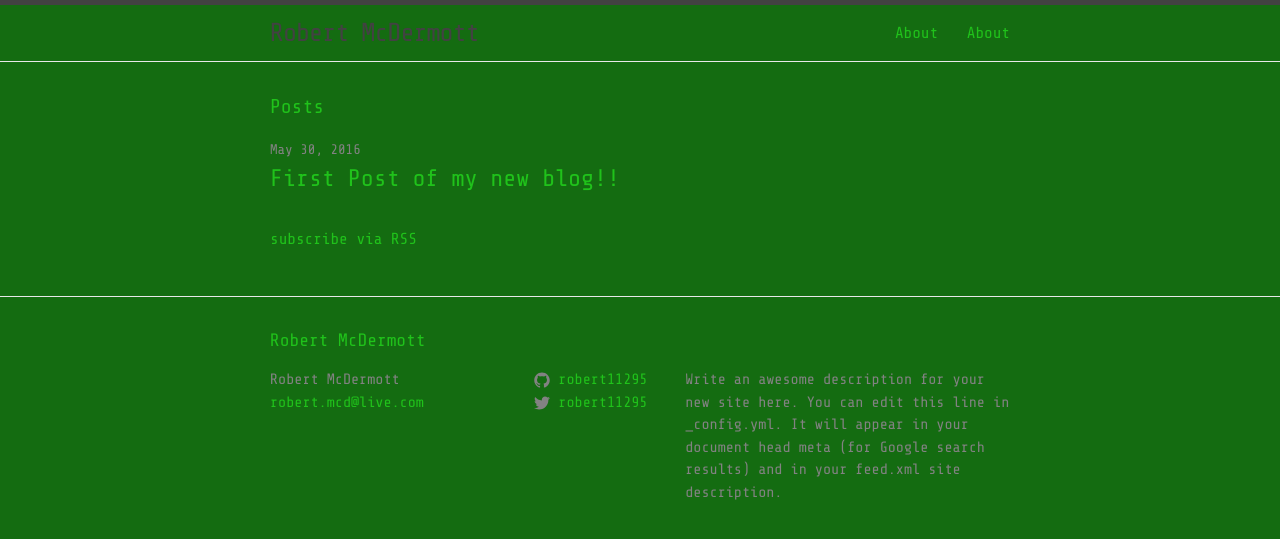
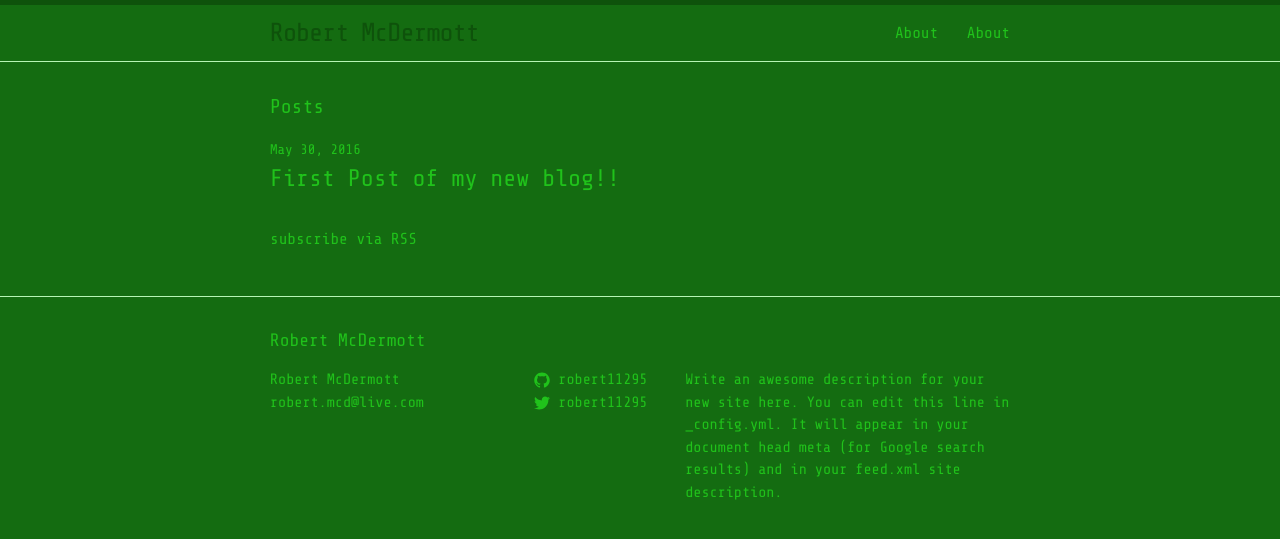
Before and after one commit to xSpiralx/xSpiralx.github.io, a Jekyll site: the page built from index.html, in a window 1280 px wide. Shown: the top 539 px of the page. Built offline with Jekyll 4.4.1, drawn with Linux system fonts in a browser that asks for light colours.

Commit message:
Testing some colors

```diff
--- a/css/main.scss
+++ b/css/main.scss
@@ -18,7 +18,7 @@ $text-color:     #20C21B;
 $background-color: #146c11;
 $brand-color:      #20C21B;
 
-$grey-color:       #828282;
+$grey-color:       #20C21B;
 $grey-color-light: lighten($grey-color, 40%);
 $grey-color-dark:  darken($grey-color, 25%);
 
```
